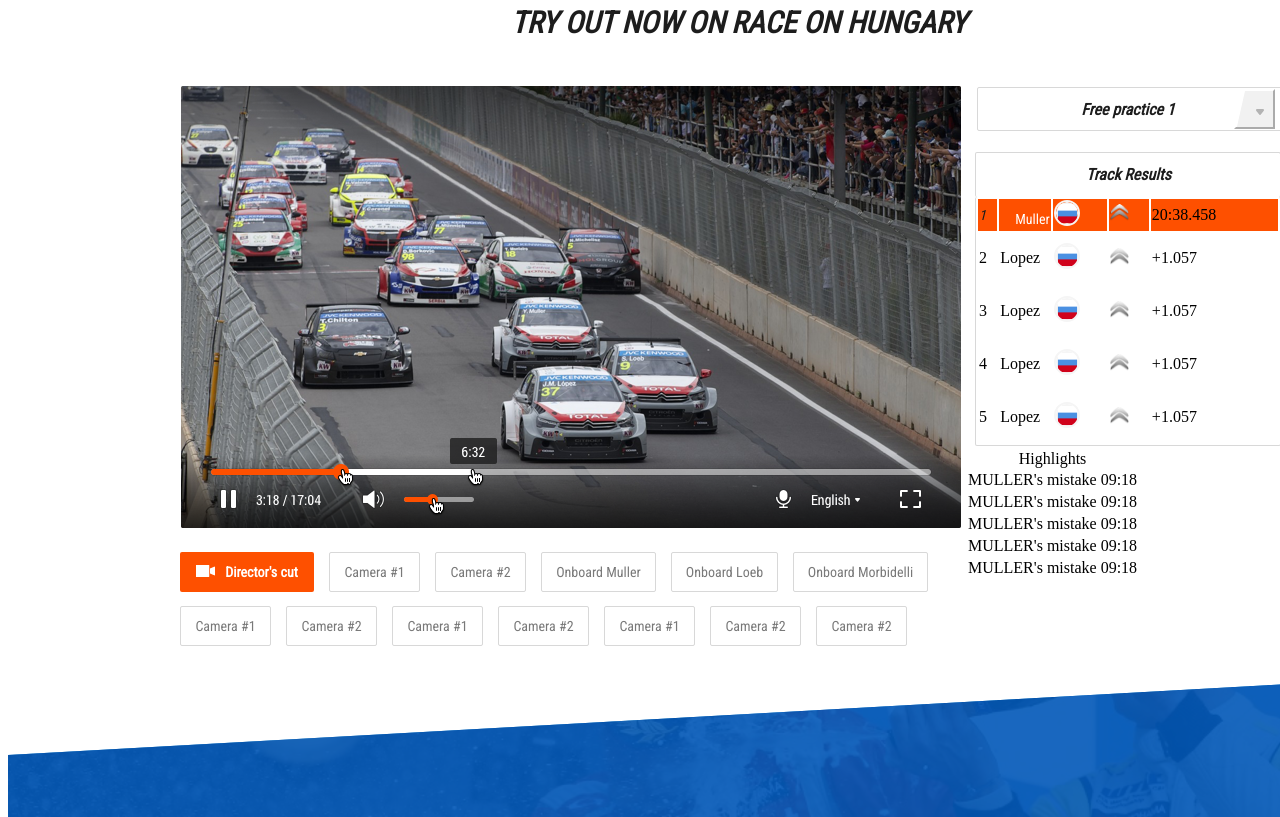
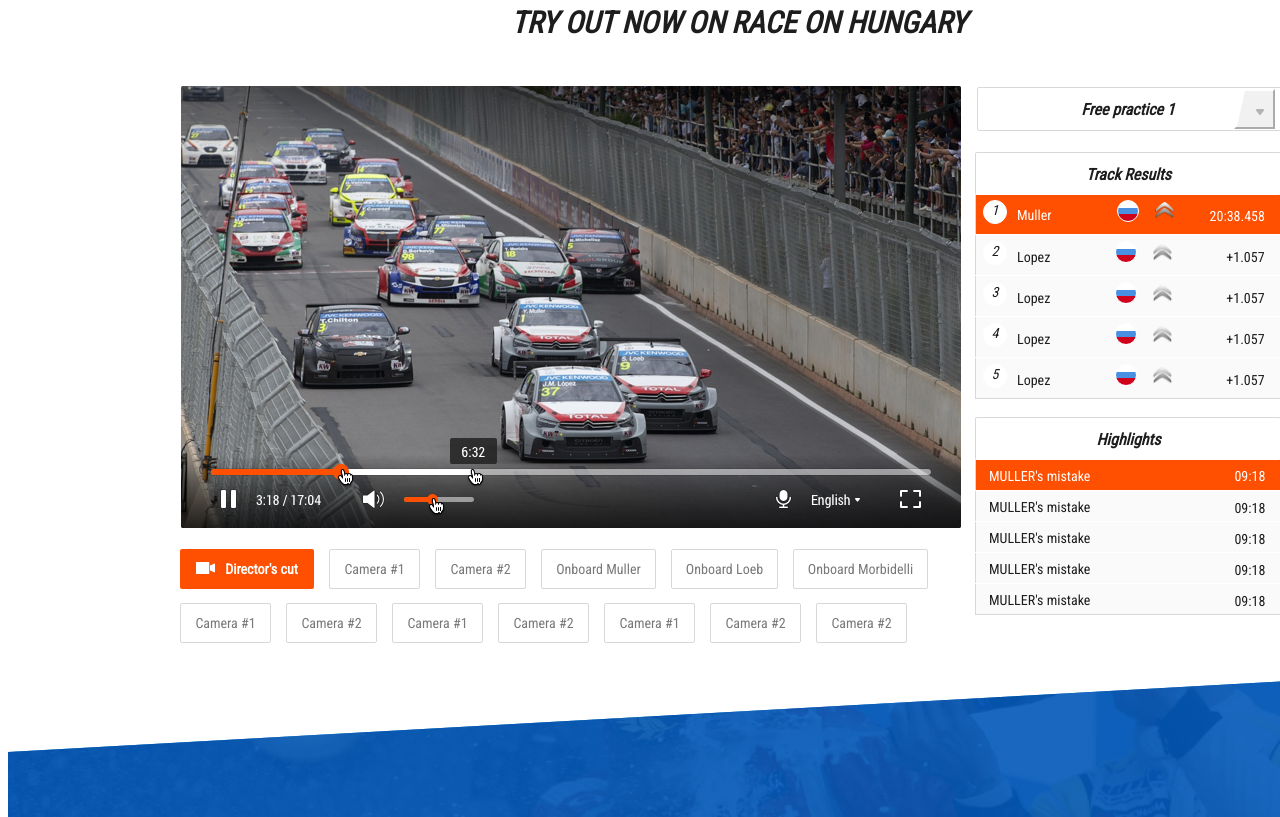
Before and after one commit to qwinority/wtcc, a plain HTML site: page index.html in a window 1280 px wide. Shown: the part 863-1680 px from the top of the page. Drawn offline with Linux system fonts and the light colour scheme.

Commit message:
доделала таблицы

```diff
--- a/css/style.css
+++ b/css/style.css
@@ -361,12 +361,11 @@
 margin-bottom: 4px;
 }
 .track {
-        width: 305px;
-height: 249px;
 background-color: white;
 border: 1px solid #d8d8d8;
 border-radius: 2px;
 border-top: none;
+border-collapse: collapse;
 }
 .results {
 display: inline-block;
@@ -385,30 +384,176 @@
 font-weight: 700;
 font-style: italic;
 line-height: 20px;
-    padding: 12px 109px 12px 110px;
+padding: 12px 109px 10px 110px;
 }
 .first {
 background-color: #fe5000;
 border-color: #fe5000;
+height: 40px;
 }
-.number-m {
-
+.last {
+height: 41px;
+background-color: #fafafa;
+border-top: 1px solid white;
+}
+.number {
 color: #1d1d1d;
 font-family: "Roboto Condensed";
 font-size: 14px;
 font-style: italic;
 line-height: 18px;
+padding-left: 7px;
+vertical-align: middle;
+text-align: center;
+display: inline-block;
+padding-top: 5px;
+}
+.circle {
+background-color: white;
+display: inline-block;
+width: 22px;
+height: 22px;
+border-radius: 15px;
+border: solid 1px white;
 }
 .racer-m {
-        padding-left: 16px;
-    width: 35px;
-    height: 18px;
     color: white;
     font-family: "Roboto Condensed";
     font-size: 14px;
     font-weight: 400;
     line-height: 18px;
-    padding-top: 10px;
+    display: inline-block;
+    vertical-align: bottom;
+    text-align: center;
+    margin-left: 8px;
+}
+.racer {
+color: #1d1d1d;
+font-family: "Roboto Condensed";
+font-size: 14px;
+font-weight: 400;
+line-height: 18px;
+display: inline-block;
+    vertical-align: bottom;
+    text-align: center;
+    margin-left: 8px;
+}
+.rus {
+    width: 20px;
+    height: 20px;
+    display: inline-block;
+    margin-left: 63px;
+}
+.flag-ru { background: url(../img/flag.png) 50% 50% no-repeat;
+    display: inline-block;
+width: 20px;
+height: 20px;
+border-radius: 15px;
+border: solid 1px white;
+}
+.shape {
+    width: 19px;
+height: 17px;
+display: inline-block;
+margin-left: 16px;
+}
+.shape img {
+    vertical-align: bottom;
+    width: 19px;
+    height: 17px;
+}
+.timing {
+    display: inline-block;
+    color: white;
+    font-family: "Roboto Condensed";
+    font-size: 14px;
+    font-weight: 400;
+    padding-top: 13px;
+    margin-left: 34px;
+    margin-right: 12px;
+}
+.timing-plus {
+    display: inline-block;
+    color: #1d1d1d;
+    font-family: "Roboto Condensed";
+    font-size: 14px;
+    font-weight: 400;
+    line-height: 18px;
+    padding-top: 13px;
+    margin-left: 52px;
+    margin-right: 12px;
+}
+.mistakes {
+    margin-top: 14px;
+    margin-left: 10px;
+}
+.mul-mistake {
+background-color: white;
+border: 1px solid #d8d8d8;
+border-radius: 2px;
+border-top: none;
+border-collapse: collapse;
+}
+.high  {
+    background-color: white;
+border: 1px solid #d8d8d8;
+border-radius: 2px;
+border-bottom: none;
+width: 85px;
+height: 20px;
+color: #1d1d1d;
+font-family: "Roboto Condensed";
+font-size: 16px;
+font-weight: 700;
+font-style: italic;
+line-height: 20px;
+padding: 12px 109px 10px 110px;
+}
+.one {
+    height: 30px;
+    background-color: #fe5000;
+}
+.next {
+    background-color: #fafafa;
+    height: 31px;
+        border-top: 1px solid white;
+}
+.first-mistake {
+    display: inline-block;
+    color: white;
+    font-family: "Roboto Condensed";
+    font-size: 14px;
+    font-weight: 400;
+    padding-top: 7px;
+    margin-left: 12px;
+}
+.mul-time {
+    display: inline-block;
+    color: white;
+    font-family: "Roboto Condensed";
+    font-size: 14px;
+    font-weight: 400;
+    margin-left: 142px;
+    margin-right: 12px;
+    padding-top: 8px;
+}
+.mistake {
+display: inline-block;
+color: #1d1d1d;
+font-family: "Roboto Condensed";
+font-size: 14px;
+font-weight: 400;
+    padding-top: 8px;
+    margin-left: 12px;
+}
+.time-plus {
+display: inline-block;
+color: #1d1d1d;
+font-family: "Roboto Condensed";
+font-size: 14px;
+font-weight: 400;
+    margin-left: 142px;
+    padding-top: 9px;
 }
 .director {
 width: 134px;
@@ -429,7 +574,7 @@
 .cameras {
 width: 765px;
 margin-left: 172px;
-    margin-top: -28px;
+margin-top: -66px;
 padding: 0;
 }
 .camera {
@@ -563,6 +708,9 @@
 height: 23px;
 margin-left: -4px;
 }
+footer {
+    margin-top: -83px;
+}
 .wtcc-fia {
 display: inline-block;
 width: 355px;
--- a/index.html
+++ b/index.html
@@ -74,64 +74,64 @@
                                 <table class="track">
                                     <caption class="track-results">Track Results</caption>
                                     <tr class="first">
-                                            <td class="number-m">1</td>
+                                        <td class="number"><span class="circle">1</span></td>
                                         <td class="racer-m">Muller</td>
-                                            <td><img src="img/rus.png" class="country" width="22" height="22"></td>
-                                            <td><img src="img/shape-2.png" class="stick" width="19" height="17"></td>
-                                            <td>20:38.458</td>
+                                        <td class="rus"><span class="flag-ru"></span></td>
+                                        <td class="shape"><img src="img/shape-2.png" class="stick" width="19" height="17"></td>
+                                        <td class="timing">20:38.458</td>
                                     </tr>
-                                        <tr>
-                                            <td class="number">2</td>
+                                    <tr class="last">
+                                        <td class="number"><span class="circle">2</span></td>
                                         <td class="racer">Lopez</td>
-                                            <td><img src="img/rus.png" class="country" width="22" height="22"></td>
-                                            <td><img src="img/shape-2.png" class="stick" width="19" height="17"></td>
-                                            <td>+1.057</td>
+                                        <td class="rus"><span class="flag-ru"></span></td>
+                                        <td class="shape"><img src="img/shape-2.png" class="stick" width="19" height="17"></td>
+                                        <td class="timing-plus">+1.057</td>
                                     </tr>
-                                        <tr>
-                                            <td class="number">3</td>
+                                    <tr class="last">
+                                        <td class="number"><span class="circle">3</span></td>
                                         <td class="racer">Lopez</td>
-                                            <td><img src="img/rus.png" class="country" width="22" height="22"></td>
-                                            <td><img src="img/shape-2.png" class="stick" width="19" height="17"></td>
-                                            <td>+1.057</td>
+                                        <td class="rus"><span class="flag-ru"></span></td>
+                                        <td class="shape"><img src="img/shape-2.png" class="stick" width="19" height="17"></td>
+                                        <td class="timing-plus">+1.057</td>
                                     </tr>
-                                        <tr>
-                                            <td class="number">4</td>
+                                    <tr class="last">
+                                        <td class="number"><span class="circle">4</span></td>
                                         <td class="racer">Lopez</td>
-                                            <td><img src="img/rus.png" class="country" width="22" height="22"></td>
-                                            <td><img src="img/shape-2.png" class="stick" width="19" height="17"></td>
-                                            <td>+1.057</td>
+                                        <td class="rus"><span class="flag-ru"></span></td>
+                                        <td class="shape"><img src="img/shape-2.png" class="stick" width="19" height="17"></td>
+                                        <td class="timing-plus">+1.057</td>
                                     </tr>
-                                        <tr>
-                                            <td class="number">5</td>
+                                    <tr class="last">
+                                        <td class="number"><span class="circle">5</span></td>
                                         <td class="racer">Lopez</td>
-                                            <td><img src="img/rus.png" class="country" width="22" height="22"></td>
-                                            <td><img src="img/shape-2.png" class="stick" width="19" height="17"></td>
-                                            <td>+1.057</td>
+                                        <td class="rus"><span class="flag-ru"></span></td>
+                                        <td class="shape"><img src="img/shape-2.png" class="stick" width="19" height="17"></td>
+                                        <td class="timing-plus">+1.057</td>
                                     </tr>
                                 </table>
                             </div>
                             <div class="mistakes">
-                                    <table>
-                                        <caption>Highlights</caption>
-                                        <tr>
-                                            <td>MULLER's mistake</td>
-                                            <td>09:18</td>
+                                <table class="mul-mistake">
+                                    <caption class="high">Highlights</caption>
+                                    <tr class="one">
+                                        <td class="first-mistake">MULLER's mistake</td>
+                                        <td class="mul-time">09:18</td>
                                     </tr>
-                                        <tr>
-                                            <td>MULLER's mistake</td>
-                                            <td>09:18</td>
+                                    <tr class="next">
+                                        <td class="mistake">MULLER's mistake</td>
+                                        <td class="time-plus">09:18</td>
                                     </tr>
-                                        <tr>
-                                            <td>MULLER's mistake</td>
-                                            <td>09:18</td>
+                                    <tr class="next">
+                                        <td class="mistake">MULLER's mistake</td>
+                                        <td class="time-plus">09:18</td>
                                     </tr>
-                                        <tr>
-                                            <td>MULLER's mistake</td>
-                                            <td>09:18</td>
+                                    <tr class="next">
+                                        <td class="mistake">MULLER's mistake</td>
+                                        <td class="time-plus">09:18</td>
                                     </tr>
-                                        <tr>
-                                            <td>MULLER's mistake</td>
-                                            <td>09:18</td>
+                                    <tr class="next">
+                                        <td class="mistake">MULLER's mistake</td>
+                                        <td class="time-plus">09:18</td>
                                     </tr>
                                 </table>
                             </div>
```
Also changed, not shown: img/flag.png (added), img/rus.png (deleted), img/rus.svg (deleted). Lines whose indentation alone changed are shown as unchanged.
